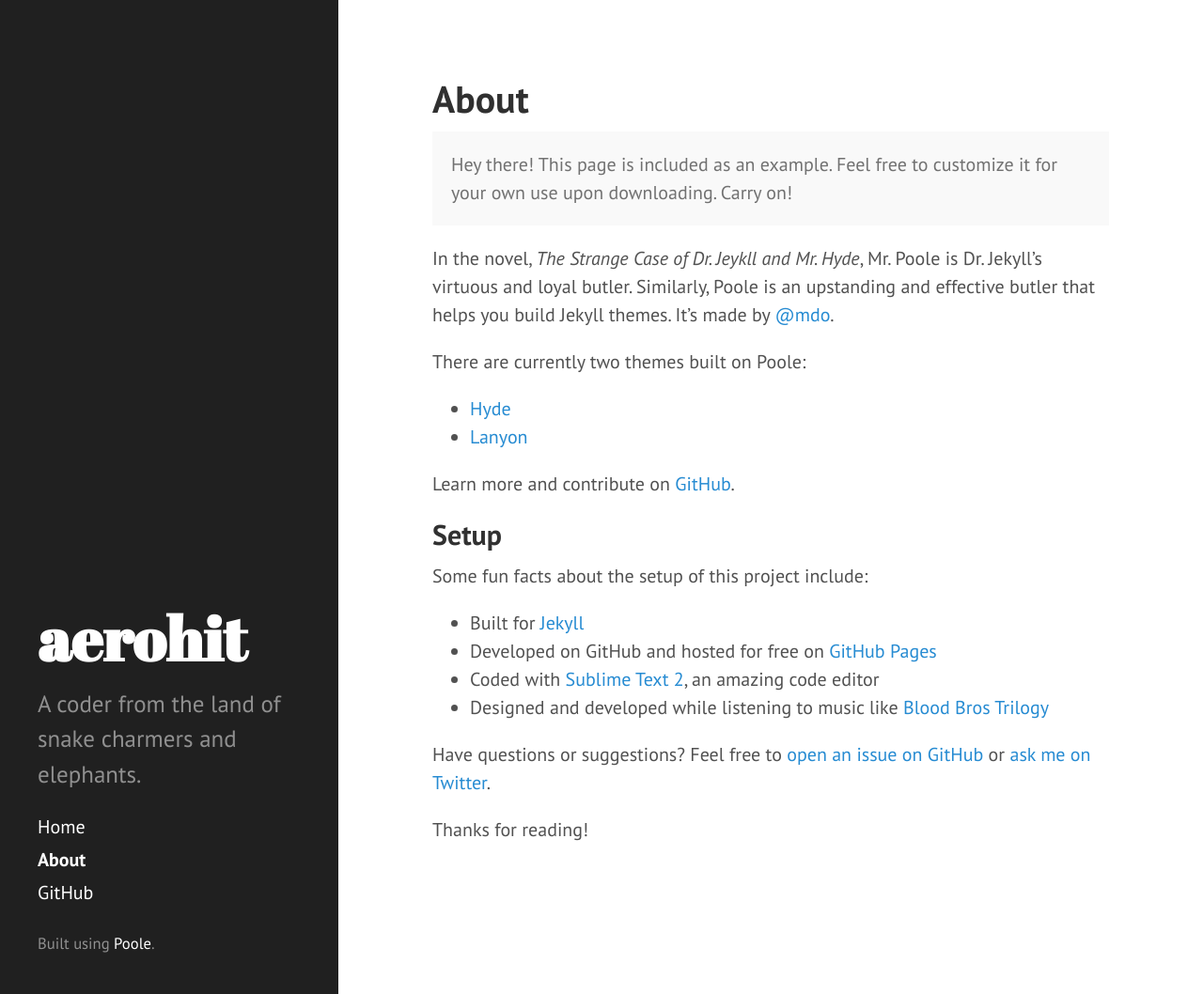
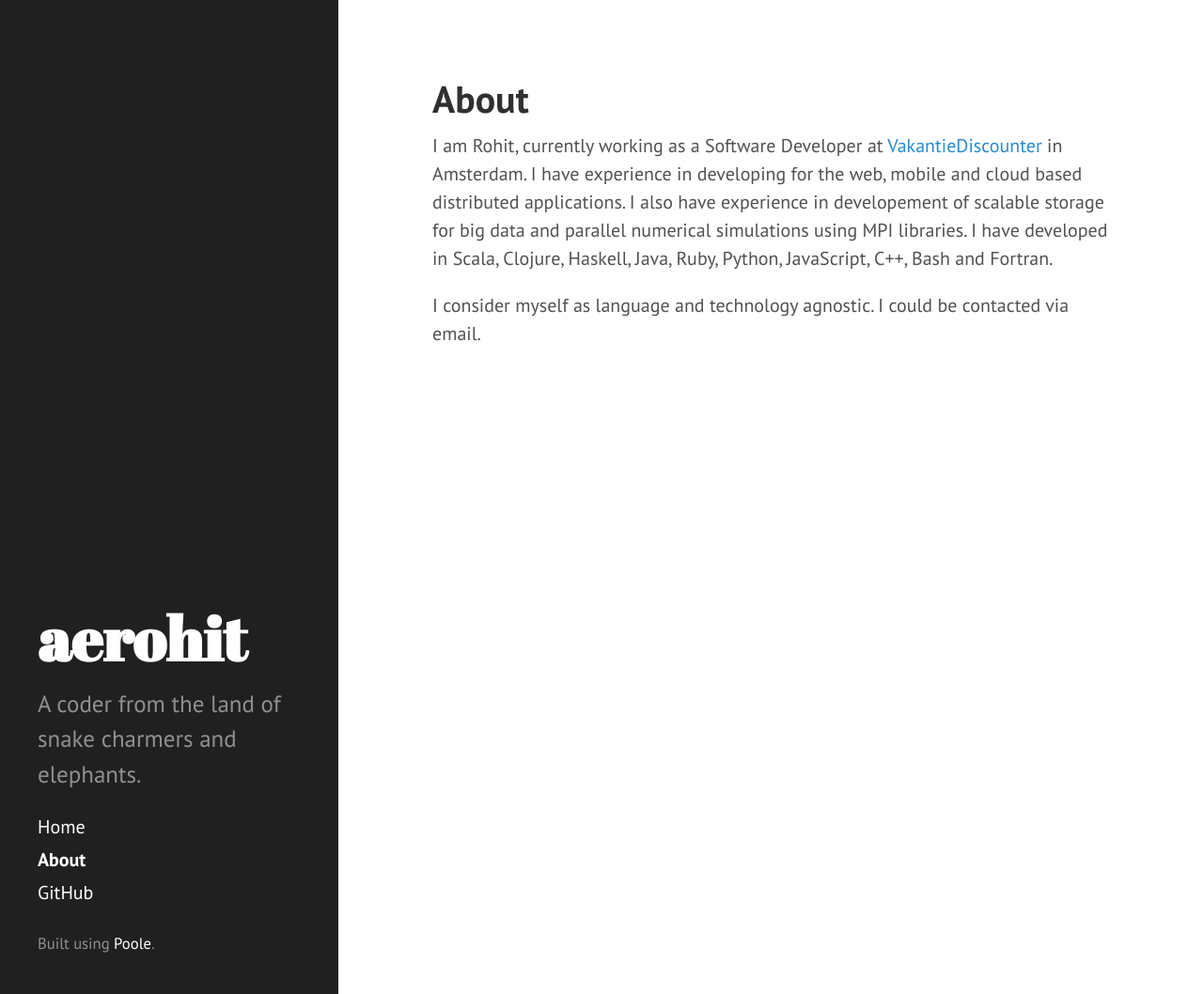
Before and after one commit to aerohit/aerohit.github.io, a Jekyll site: the page built from about.md, in a window 1280 px wide and 1058 px high. Shown: the whole window at 94% size. Built offline with Jekyll 4.4.1, drawn with Linux system fonts in a browser that asks for light colours; Markdown is read by kramdown in place of the engine named in the settings.

Commit message:
Fixed about

```diff
--- a/about.md
+++ b/about.md
@@ -3,28 +3,11 @@ layout: page
 title: About
 ---
 
-<p class="message">
-  Hey there! This page is included as an example. Feel free to customize it for your own use upon downloading. Carry on!
-</p>
+I am Rohit, currently working as a Software Developer at [VakantieDiscounter](www.vakantiediscounter.nl)
+in Amsterdam. I have experience in developing for the web, mobile and cloud
+based distributed applications. I also have experience in developement of
+scalable storage for big data and parallel numerical simulations using MPI
+libraries. I have developed in Scala, Clojure, Haskell, Java, Ruby, Python,
+JavaScript, C++, Bash and Fortran.
 
-In the novel, *The Strange Case of Dr. Jeykll and Mr. Hyde*, Mr. Poole is Dr. Jekyll's virtuous and loyal butler. Similarly, Poole is an upstanding and effective butler that helps you build Jekyll themes. It's made by [@mdo](https://twitter.com/mdo).
-
-There are currently two themes built on Poole:
-
-* [Hyde](http://hyde.getpoole.com)
-* [Lanyon](http://lanyon.getpoole.com)
-
-Learn more and contribute on [GitHub](https://github.com/poole).
-
-## Setup
-
-Some fun facts about the setup of this project include:
-
-* Built for [Jekyll](http://jekyllrb.com)
-* Developed on GitHub and hosted for free on [GitHub Pages](https://pages.github.com)
-* Coded with [Sublime Text 2](http://sublimetext.com), an amazing code editor
-* Designed and developed while listening to music like [Blood Bros Trilogy](https://soundcloud.com/maddecent/sets/blood-bros-series)
-
-Have questions or suggestions? Feel free to [open an issue on GitHub](https://github.com/poole/issues/new) or [ask me on Twitter](https://twitter.com/mdo).
-
-Thanks for reading!
+I consider myself as language and technology agnostic. I could be contacted via email.
```
